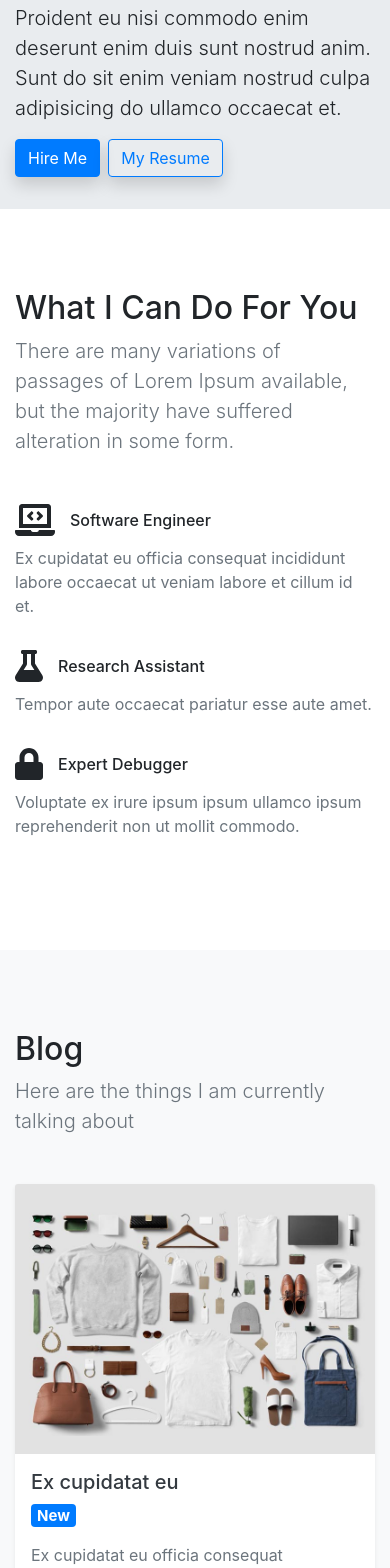
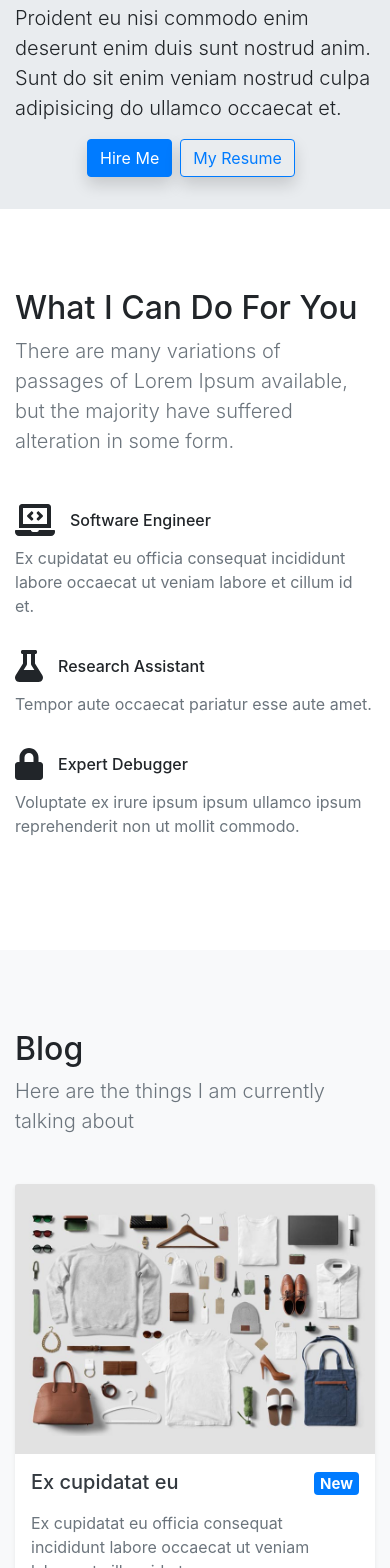
Before and after one commit to lorenzsj/lorenzsj, a React (Create React App) app in the folder app/: page / in a window 390 px wide. Shown: the part 432-2000 px from the top of the page. Built offline with nearby package versions, Linux system fonts and the light colour scheme.

Commit message:
Added centering responsiveness to text column of hero section

```diff
--- a/app/src/components/BlogCard.js
+++ b/app/src/components/BlogCard.js
@@ -2,7 +2,9 @@ import React from 'react';
 
 function Blog(props) {
   return (
-    <div className="col-md-4 mb-4">
+    <div className="col-lg-4 col-md-6 mb-4">
+      {/* FIXME: Slightly improved responsiveness for tablet, badge still has issues */}
+      {/* TODO: try tweaking column sizes to accomodate the badge, potentially put badge in top right corner */}
       {/* Card Image */}
       <div className="card shadow-sm border-0 h-100">
         <a href="#">
@@ -11,11 +13,11 @@ function Blog(props) {
         <div className="card-body p-3">
           <div className="row mb-2">
             {/* Card Title */}
-            <div className="col-sm-auto">
+            <div className="col-auto">
               <h5><a className="text-dark" href="#">{props.title}</a></h5>
             </div>
             {/* Card Badge */}
-            <div className="col-sm-auto ml-auto"> {/* FIXME: does not correctly respond to mobile scaling */}
+            <div className="col-auto ml-auto">
               <h5><span className="badge badge-primary">{props.badge}</span></h5>
             </div>
           </div>
--- a/app/src/components/Hero.js
+++ b/app/src/components/Hero.js
@@ -14,9 +14,10 @@ function Hero() {
       <div className="d-flex row align-items-center">
           <div className="col-lg-6 order-2 order-lg-1">
             <div>
-              <h1>Like What You See?</h1>
-              <p class="lead">Proident eu nisi commodo enim deserunt enim duis sunt nostrud anim. Sunt do sit enim veniam nostrud culpa adipisicing do ullamco occaecat et. </p>
-              <p className="mb-0">
+              <h1 className="d-flex justify-content-center justify-content-md-start">Like What You See?</h1>
+              {/* TODO: maybe centering the text looks better? not sure atm */}
+              <p class="lead d-flex justify-content-center justify-content-md-start">Proident eu nisi commodo enim deserunt enim duis sunt nostrud anim. Sunt do sit enim veniam nostrud culpa adipisicing do ullamco occaecat et. </p>
+              <p className="mb-0 d-flex justify-content-center justify-content-md-start">
                 <Button className="mr-2 shadow" variant="primary">Hire Me</Button>
                 <Button className="mr-2 shadow" variant="outline-primary">My Resume</Button>
               </p>
```
